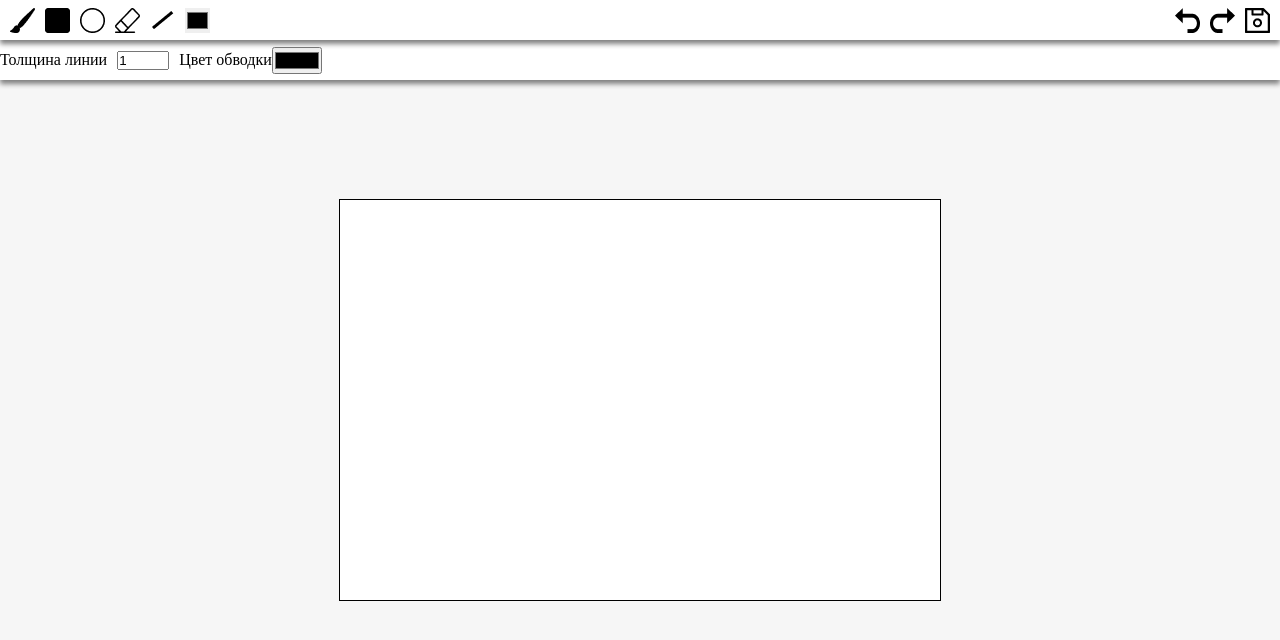
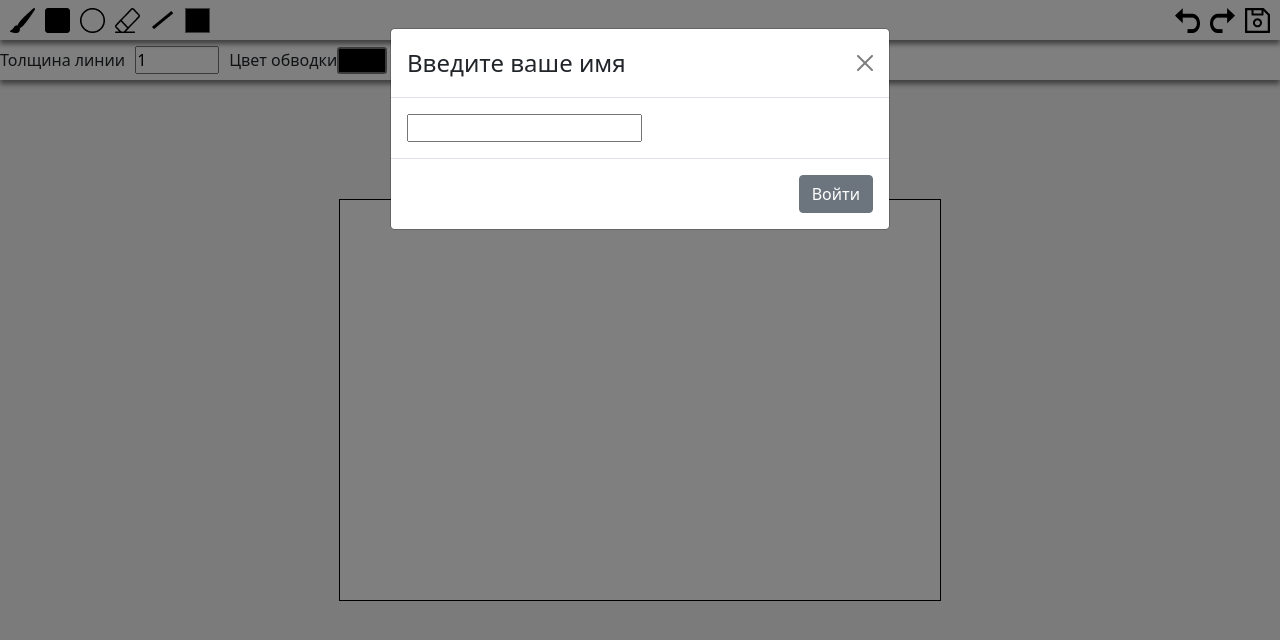
Before and after one commit to Gorb1k/paint-online, a React (Create React App) app: page /1 in a window 1280 px wide. Shown: the top 640 px of the page. Built offline with nearby package versions, Linux system fonts and the light colour scheme.

Commit message:
ws connection (in progress)

```diff
--- a/package.json
+++ b/package.json
@@ -6,11 +6,14 @@
     "@testing-library/jest-dom": "^5.11.4",
     "@testing-library/react": "^11.1.0",
     "@testing-library/user-event": "^12.1.10",
+    "bootstrap": "^5.1.0",
     "mobx": "^6.3.3",
     "mobx-react-lite": "^3.2.1",
     "node-sass": "^4.14.1",
     "react": "^17.0.2",
+    "react-bootstrap": "^2.0.0-beta.6",
     "react-dom": "^17.0.2",
+    "react-router-dom": "^5.3.0",
     "react-scripts": "4.0.3",
     "web-vitals": "^1.0.1"
   },
--- a/public/index.html
+++ b/public/index.html
@@ -4,6 +4,12 @@
     <meta charset="utf-8" />
     <meta name="viewport" content="width=device-width, initial-scale=1" />
     <title>React App</title>
+    <link
+            rel="stylesheet"
+            href="https://cdn.jsdelivr.net/npm/bootstrap@5.1.0/dist/css/bootstrap.min.css"
+            integrity="sha384-KyZXEAg3QhqLMpG8r+8fhAXLRk2vvoC2f3B09zVXn8CA5QIVfZOJ3BCsw2P0p/We"
+            crossorigin="anonymous"
+    />
   </head>
   <body>
     <noscript>You need to enable JavaScript to run this app.</noscript>
--- a/src/App.js
+++ b/src/App.js
@@ -3,15 +3,23 @@ import "./styles/app.scss"
 import ToolBar from "./components/ToolBar";
 import SettingsBar from "./components/SettingsBar";
 import Canvas from "./components/Canvas";
+import {BrowserRouter, Redirect, Route, Switch} from "react-router-dom";
 
 const App = () => {
     return (
-        <div className='app'>
-            <ToolBar/>
-            <SettingsBar/>
-            <Canvas/>
+        <BrowserRouter>
+            <div className='app'>
+                <Switch>
+                    <Route path='/:id'>
+                        <ToolBar/>
+                        <SettingsBar/>
+                        <Canvas/>
+                    </Route>
+                    <Redirect to={`f${(+new Date).toString(16)}`}/>
+                </Switch>
         </div>
-    )
+</BrowserRouter>
+)
 }
 
 export default App;
--- a/src/components/Canvas.jsx
+++ b/src/components/Canvas.jsx
@@ -1,23 +1,62 @@
-import React, {useEffect, useRef} from 'react';
+import React, {useEffect, useRef, useState} from 'react';
 import '../styles/canvas.scss'
 import {observer} from "mobx-react-lite";
 import canvasState from "../store/canvasState";
 import toolState from "../store/toolState";
 import Brush from "../tools/Brush";
+import {Button, Modal} from "react-bootstrap";
+import {useParams} from "react-router-dom";
 
 const Canvas = observer( () => {
     const canvasRef = useRef()
+    const [usernameField, setUsernameField] = useState('')
+    const [modal, setModal] = useState(true)
+    const params = useParams()
+
     useEffect(() => {
         canvasState.setCanvas(canvasRef.current)
         toolState.setTool(new Brush(canvasRef.current))
     },[])
+    useEffect(() => {
+        if (canvasState.username) {
+            const socket = new WebSocket('ws://localhost:5000/')
+            socket.onopen = () => {
+                console.log('подключение установлено')
+                socket.send(JSON.stringify({
+                    id: params.id,
+                    username: canvasState.username,
+                    method: 'connection'
+                }))
+            }
+            socket.onmessage = (e) => {
+                console.log(e.data)
+            }
+        }
+    },[canvasState.username])
 
     const mouseDownHandler = () => {
         canvasState.pushToUndo(canvasRef.current.toDataURL())
     }
+    const connectionHandler = () => {
+      canvasState.setUsername(usernameField)
+        setModal(false)
+    }
 
     return (
         <div className="canvas">
+            <Modal show={modal} onHide={() => {}}>
+                <Modal.Header closeButton>
+                    <Modal.Title>Введите ваше имя</Modal.Title>
+                </Modal.Header>
+                <Modal.Body>
+                    <input type="text" value={usernameField} onChange={(event) => setUsernameField(event.target.value)}/>
+                </Modal.Body>
+                <Modal.Footer>
+                    <Button variant="secondary" onClick={connectionHandler}>
+                        Войти
+                    </Button>
+                </Modal.Footer>
+            </Modal>
             <canvas onMouseDown={mouseDownHandler} ref={canvasRef} width={600} height={400}/>
         </div>
     );
--- a/src/store/canvasState.js
+++ b/src/store/canvasState.js
@@ -4,9 +4,14 @@ class CanvasState {
     canvas = null
     undoList = []
     redoList = []
+    username = ''
 
     constructor() {
         makeAutoObservable(this)
+    }
+
+    setUsername(username) {
+        this.username = username
     }
 
     setCanvas(canvas) {
```
